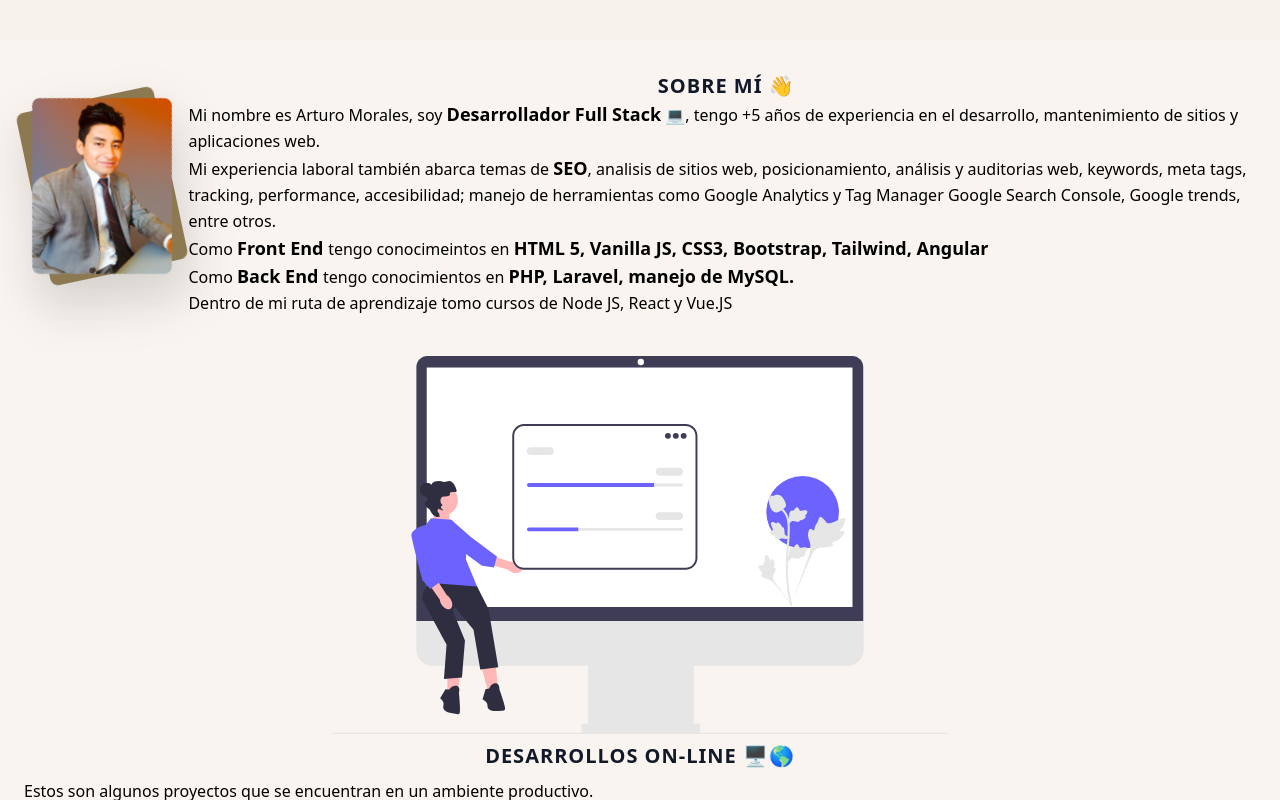
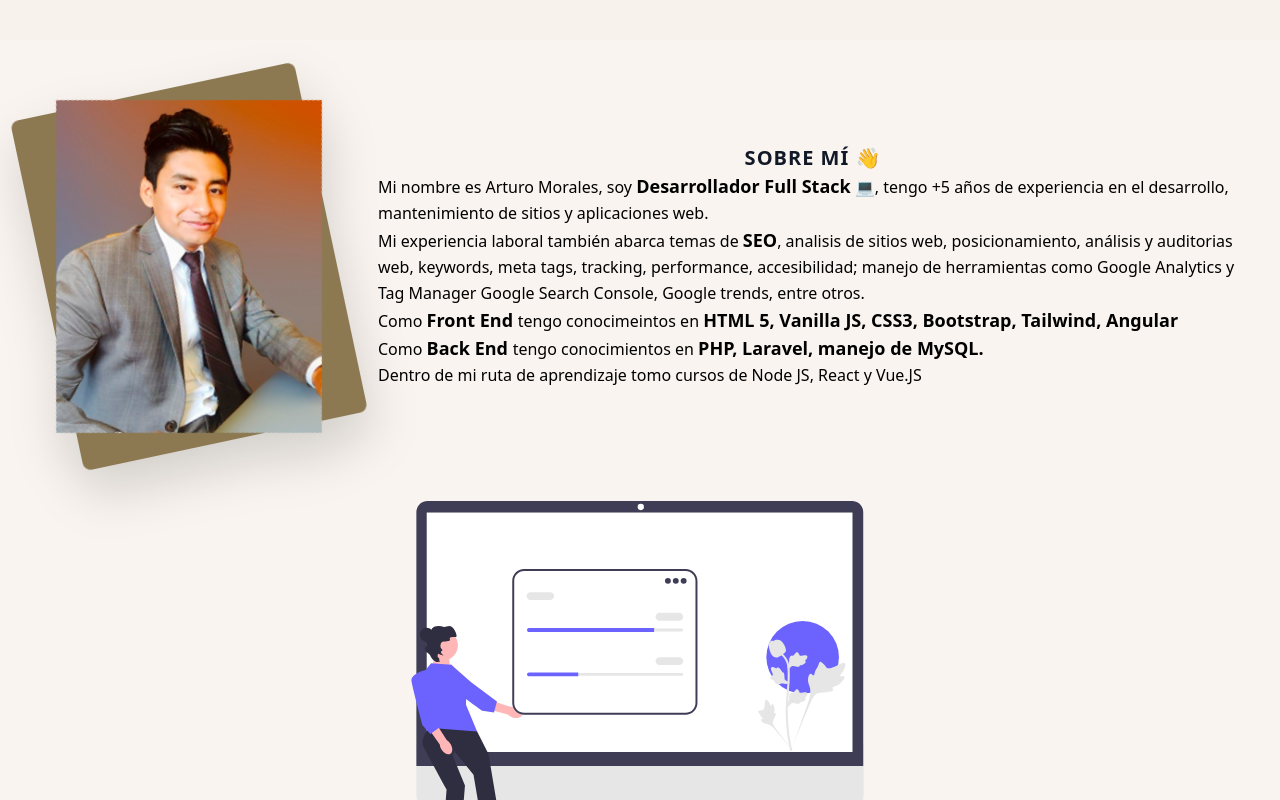
Before and after one commit to artmcel/artmcel.github.io, a React (Vite) app: page / in a window 1280 px wide. Shown: the top 800 px of the page. Built offline with nearby package versions, Linux system fonts and the light colour scheme.

Commit message:
update image profile sizes

```diff
--- a/src/Introduce.jsx
+++ b/src/Introduce.jsx
@@ -1,18 +1,21 @@
 import profile from './assets/profile-picture.jpeg';
-
 
 export default function Introduce() {
   return (
     <article className="flex flex-col justify-center items-center md:flex-row">
-      <div className="m-4 mb-8 drop-shadow-2xl bg-[#8c7851] rounded-lg -rotate-12">
+      <div className="m-4 w-3/4 drop-shadow-2xl bg-[#8c7851] rounded-lg -rotate-12
+        md:w-3/4 md:basis-2/4 md:mx-7
+        lg:w-1/4 lg:basis-1/4">
         <img
           id="img-profile"
           src={profile}
-          className="object-center rounded-lg rotate-12"
+          className="p-3 object-center rounded-lg rotate-12 w-auto h-auto"
           alt="profile-img"
         />
       </div>
-      <div className="m-">
+      <div className="m-4
+        md:basis-3/4
+        lg:w-3/4 lg:basis-3/4">
         <h2 className="h2">SOBRE MÍ 👋</h2>
         <p className="whitespace-pre-line leading-relaxed">
           Mi nombre es Arturo Morales, soy <a className="font-bold text-lg">Desarrollador Full Stack</a> 💻, tengo +5 años
```
